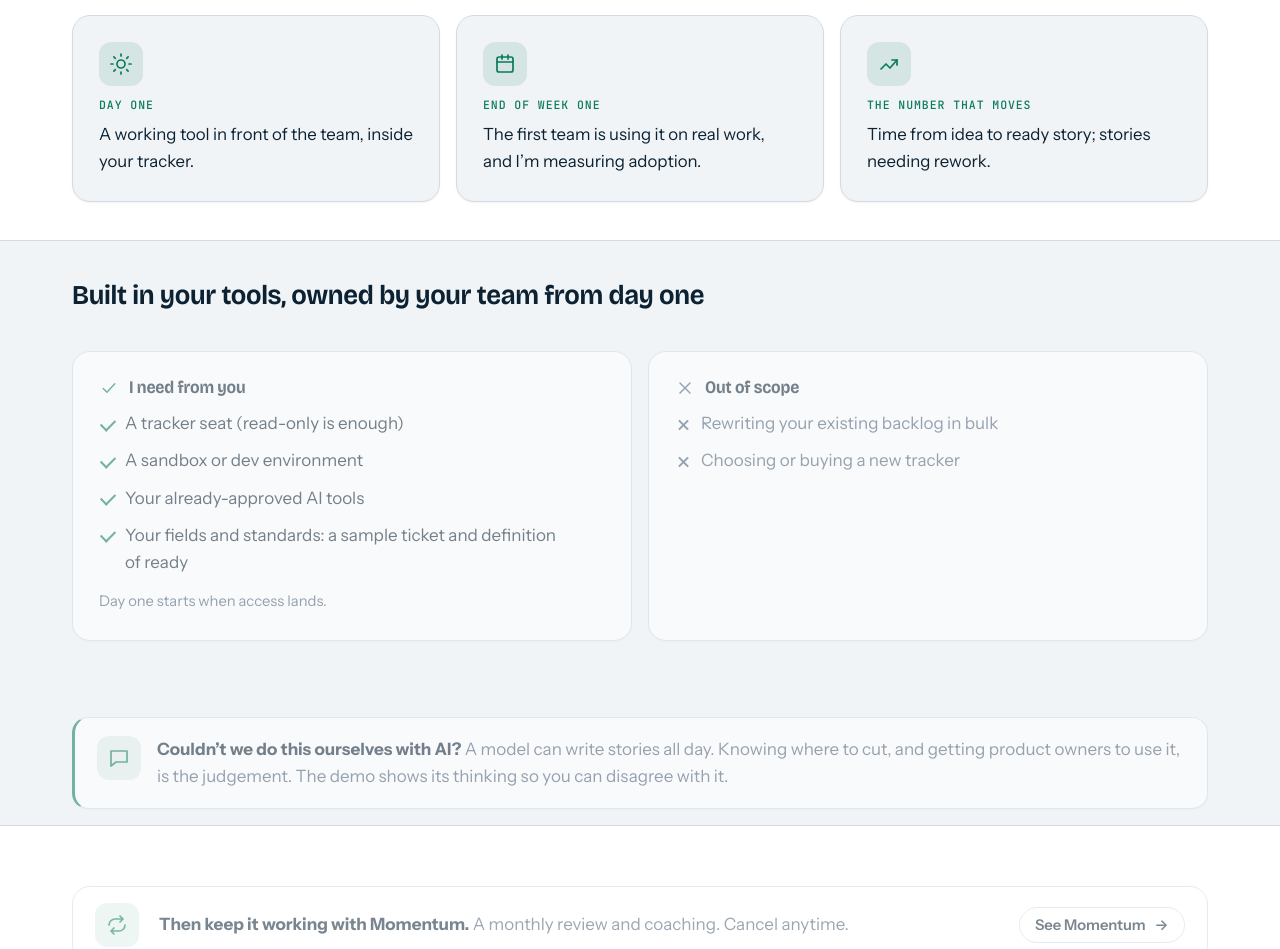
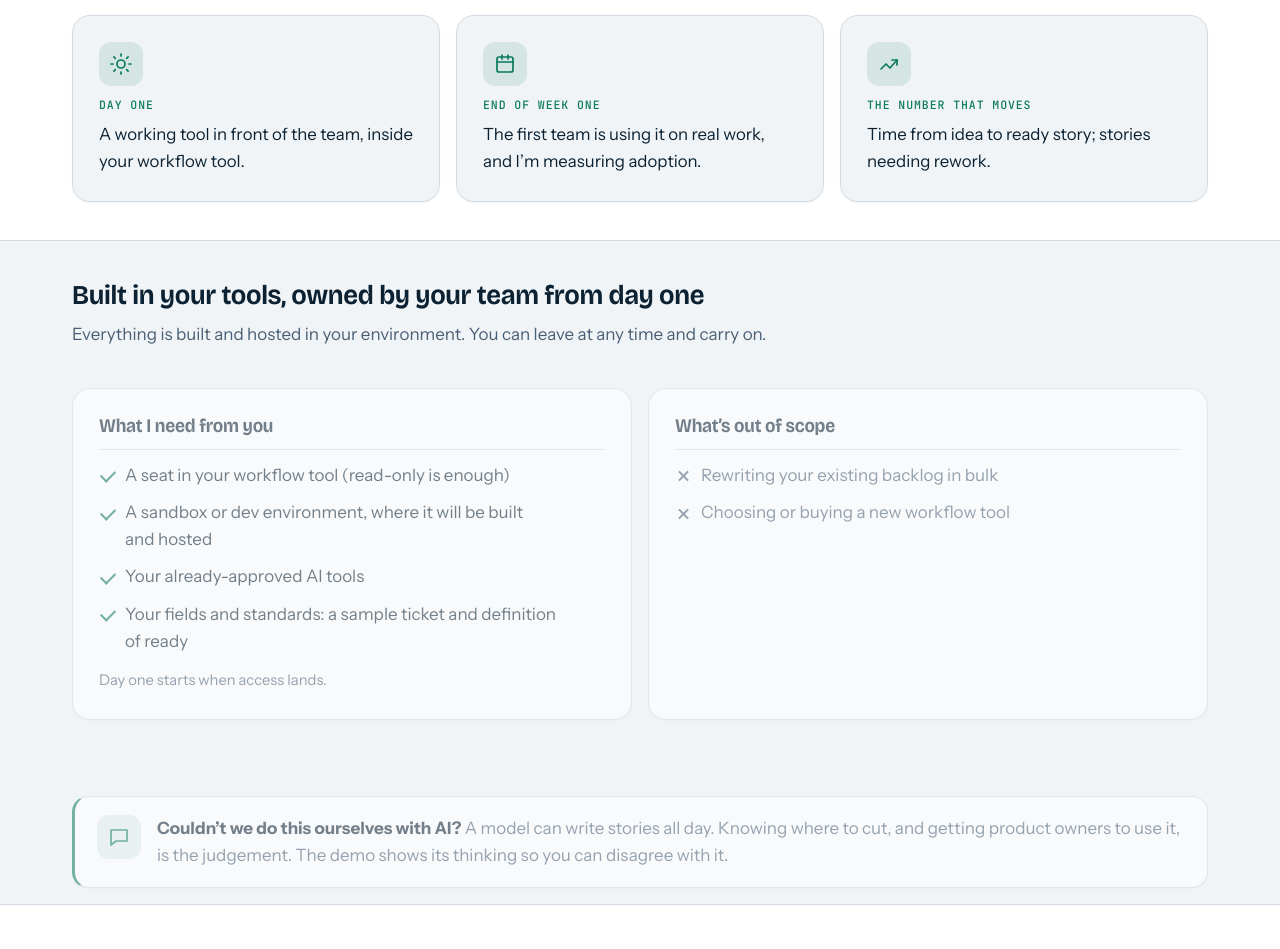
Before and after one commit to russwingfield-agile/agile-outcomes-site, a plain HTML site: page public/backlog/index.html in a window 1280 px wide. Shown: the part 698-1647 px from the top of the page. Drawn offline with nearby package versions, Linux system fonts and the light colour scheme.

Commit message:
Clearer Built in your tools headings; say workflow tool and your environment
Co-Authored-By: Claude Sonnet 5.5 <noreply@anthropic.com>
Claude-Session: https://claude.ai/code/session_01Sg2qP2N6u9ehR4c57Bsgfu

```diff
--- a/public/backlog/index.html
+++ b/public/backlog/index.html
@@ -3,10 +3,10 @@
 <head>
 <meta charset="utf-8">
 <meta name="viewport" content="width=device-width, initial-scale=1">
-<meta name="description" content="Turn rough ideas into small, clear stories that engineering can pick up, with the thinking shown beside the output. Built inside your tracker, to your fields and standards.">
+<meta name="description" content="Turn rough ideas into small, clear stories that engineering can pick up, with the thinking shown beside the output. Built inside your workflow tool, to your fields and standards.">
 <meta property="og:type" content="website">
 <meta property="og:title" content="Backlog | Agile Outcomes">
-<meta property="og:description" content="Turn rough ideas into small, clear stories that engineering can pick up, with the thinking shown beside the output. Built inside your tracker, to your fields and standards.">
+<meta property="og:description" content="Turn rough ideas into small, clear stories that engineering can pick up, with the thinking shown beside the output. Built inside your workflow tool, to your fields and standards.">
 <meta property="og:url" content="https://agileoutcomes.co.uk/backlog/">
 <meta property="og:image" content="https://agileoutcomes.co.uk/og-image.png">
 <meta property="og:image:width" content="1200">
@@ -78,7 +78,7 @@
   <div class="wrap">
     <h2 id="get-h" class="h-sm">What you get</h2>
     <ol class="get rv">
-      <li><span class="ib"><svg class="ico" viewBox="0 0 24 24" width="24" height="24" fill="none" stroke="currentColor" stroke-width="1.7" stroke-linecap="round" stroke-linejoin="round" aria-hidden="true"><circle cx="12" cy="12" r="4"/><path d="M12 2v2M12 20v2M4.9 4.9l1.4 1.4M17.7 17.7l1.4 1.4M2 12h2M20 12h2M4.9 19.1l1.4-1.4M17.7 6.3l1.4-1.4"/></svg></span><p class="get-k">Day one</p><p>A working tool in front of the team, inside your tracker.</p></li>
+      <li><span class="ib"><svg class="ico" viewBox="0 0 24 24" width="24" height="24" fill="none" stroke="currentColor" stroke-width="1.7" stroke-linecap="round" stroke-linejoin="round" aria-hidden="true"><circle cx="12" cy="12" r="4"/><path d="M12 2v2M12 20v2M4.9 4.9l1.4 1.4M17.7 17.7l1.4 1.4M2 12h2M20 12h2M4.9 19.1l1.4-1.4M17.7 6.3l1.4-1.4"/></svg></span><p class="get-k">Day one</p><p>A working tool in front of the team, inside your workflow tool.</p></li>
       <li><span class="ib"><svg class="ico" viewBox="0 0 24 24" width="24" height="24" fill="none" stroke="currentColor" stroke-width="1.7" stroke-linecap="round" stroke-linejoin="round" aria-hidden="true"><rect x="4" y="5" width="16" height="15" rx="2"/><path d="M4 10h16M9 3v4M15 3v4"/></svg></span><p class="get-k">End of week one</p><p>The first team is using it on real work, and I’m measuring adoption.</p></li>
       <li><span class="ib"><svg class="ico" viewBox="0 0 24 24" width="24" height="24" fill="none" stroke="currentColor" stroke-width="1.7" stroke-linecap="round" stroke-linejoin="round" aria-hidden="true"><path d="M4 17l5-5 4 4 7-8"/><path d="M15 8h5v5"/></svg></span><p class="get-k">The number that moves</p><p>Time from idea to ready story; stories needing rework.</p></li>
     </ol>
@@ -88,10 +88,11 @@
 <section class="sec tight" aria-labelledby="built-h">
   <div class="wrap">
     <h2 id="built-h" class="h-sm">Built in your tools, owned by your team from day one</h2>
+    <p class="built-sub">Everything is built and hosted in your environment. You can leave at any time and carry on.</p>
     <div class="two rv">
-      <div class="box"><h3><svg class="ico" viewBox="0 0 24 24" width="24" height="24" fill="none" stroke="currentColor" stroke-width="1.7" stroke-linecap="round" stroke-linejoin="round" aria-hidden="true"><path d="M5 12.5l4.5 4.5L19 7"/></svg> I need from you</h3><ul class="ticks"><li>A tracker seat (read-only is enough)</li><li>A sandbox or dev environment</li><li>Your already-approved AI tools</li><li>Your fields and standards: a sample ticket and definition of ready</li></ul><p class="note">Day one starts when access lands.</p></div>
-      <div class="box"><h3><svg class="ico" viewBox="0 0 24 24" width="24" height="24" fill="none" stroke="currentColor" stroke-width="1.7" stroke-linecap="round" stroke-linejoin="round" aria-hidden="true"><path d="M6 6l12 12M18 6L6 18"/></svg> Out of scope</h3><!-- TODO(Russ): confirm out-of-scope items for this offer -->
-        <ul class="crosses"><li>Rewriting your existing backlog in bulk</li><li>Choosing or buying a new tracker</li></ul></div>
+      <div class="box"><h3>What I need from you</h3><ul class="ticks"><li>A seat in your workflow tool (read-only is enough)</li><li>A sandbox or dev environment, where it will be built and hosted</li><li>Your already-approved AI tools</li><li>Your fields and standards: a sample ticket and definition of ready</li></ul><p class="note">Day one starts when access lands.</p></div>
+      <div class="box"><h3>What’s out of scope</h3><!-- TODO(Russ): confirm out-of-scope items for this offer -->
+        <ul class="crosses"><li>Rewriting your existing backlog in bulk</li><li>Choosing or buying a new workflow tool</li></ul></div>
     </div>
   </div>
 </section>
--- a/public/styles.css
+++ b/public/styles.css
@@ -553,3 +553,5 @@ footer{padding-block:36px calc(36px + env(safe-area-inset-bottom,0px));color:var
 .hub{padding-bottom:0}
 .about-offer{padding-bottom:clamp(24px,4vw,40px)}
 .about-offer .more{color:var(--ink);margin-left:6px}.demo-foot .more{color:var(--ink)}
+.built-sub{margin:-8px 0 18px;color:var(--muted);max-width:62ch;text-wrap:pretty}
+.box h3{font-size:1.2rem;padding-bottom:12px;border-bottom:1px solid var(--line)}
```
Also changed, not shown: public/delivery/index.html (+4 -3 lines), public/demo/index.html (+1 -1 lines), public/index.html (+1 -1 lines), public/outcomes/index.html (+3 -2 lines).
